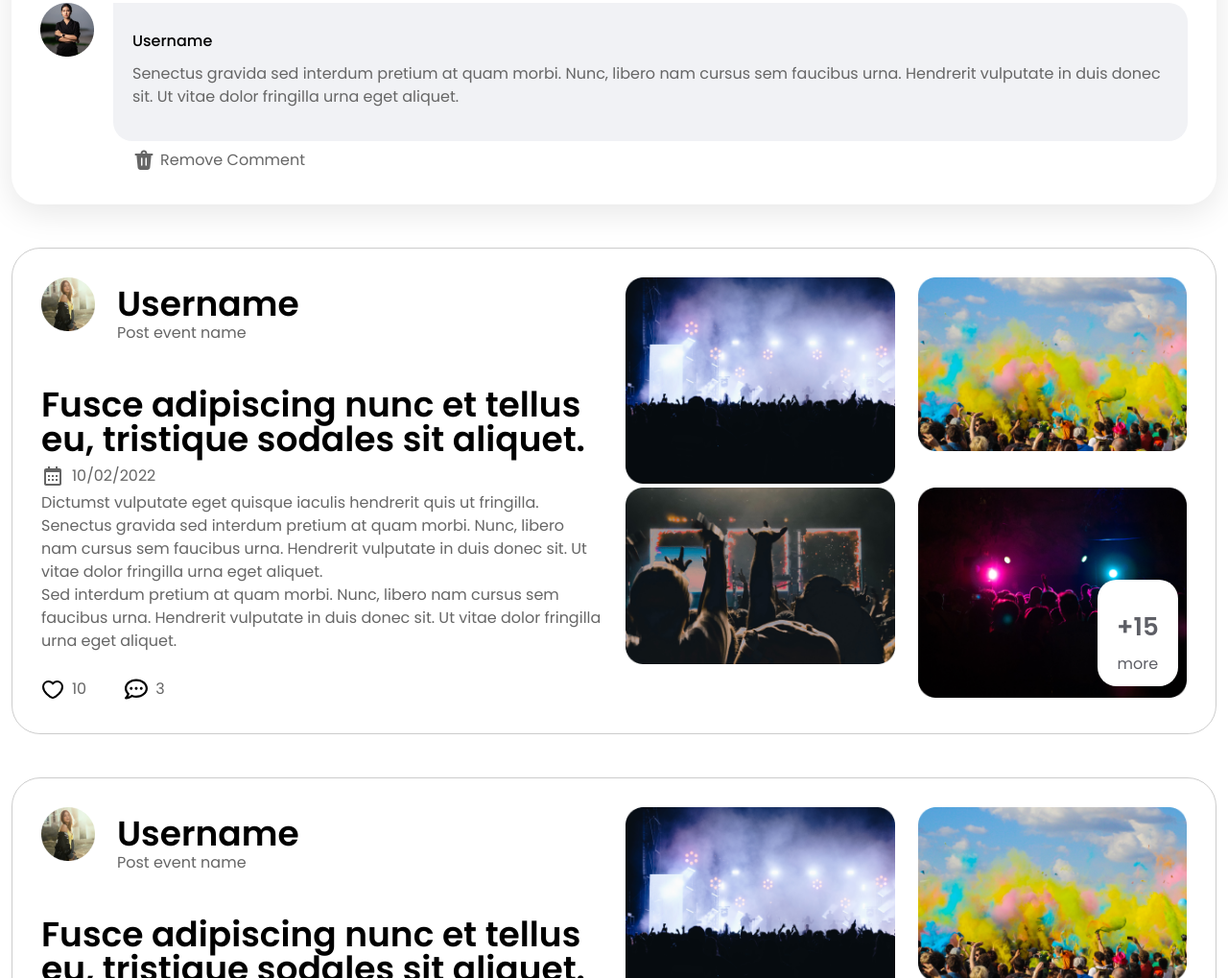
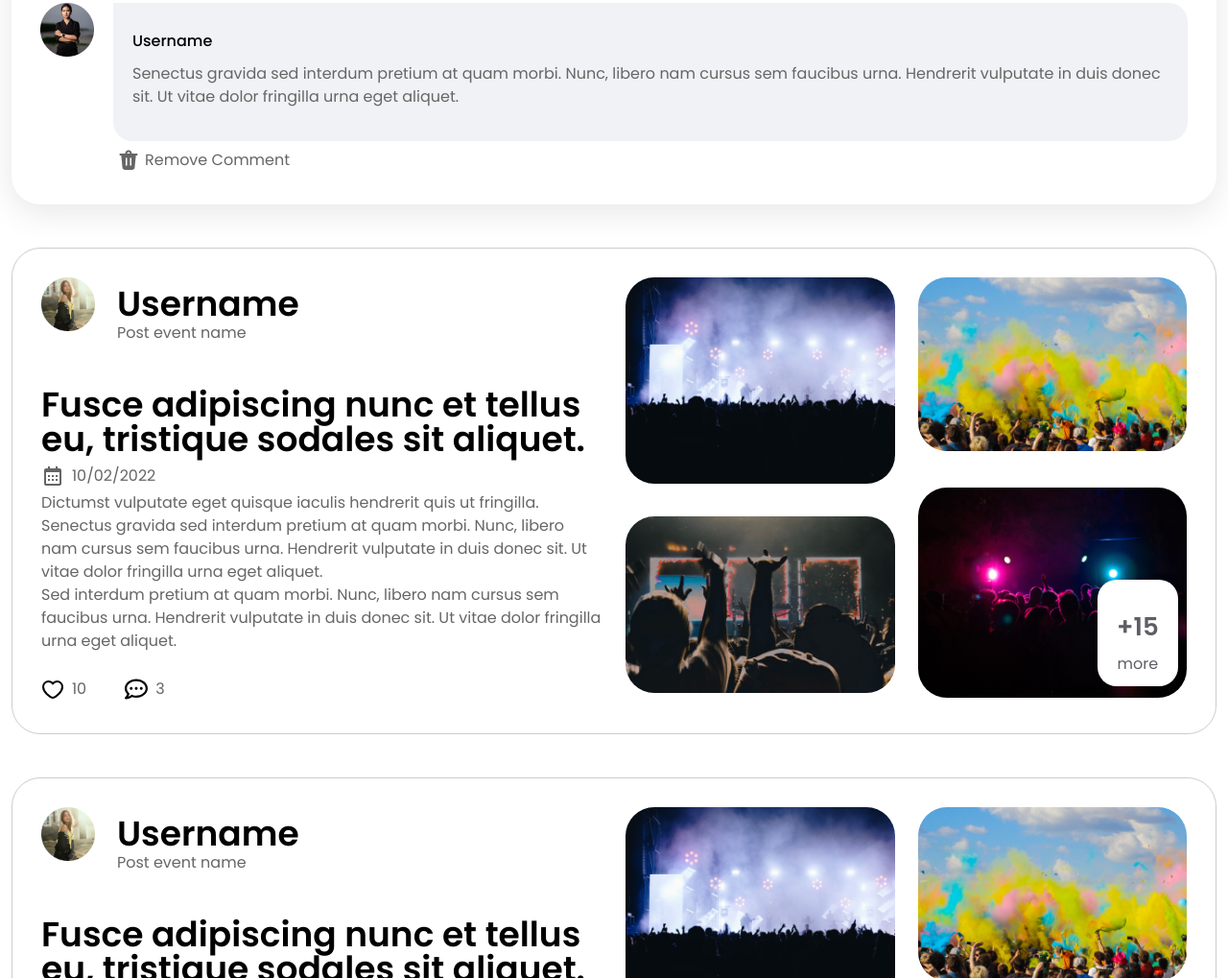
Before and after one commit to sonambishnoi550/feed, a plain HTML site: page index.html in a window 1280 px wide. Shown: the part 1781-2800 px from the top of the page at 96% size. Drawn offline with Linux system fonts and the light colour scheme.

Commit message:
add grid

```diff
--- a/assets/css/style.css
+++ b/assets/css/style.css
@@ -2,7 +2,7 @@
 * {
     padding: 0;
     margin: 0;
-    text-decoration: none !important;
+    text-decoration: none ;
     list-style-type: none;
     box-sizing: border-box;
 }
@@ -252,6 +252,44 @@ header {
 
 /*-----------------------ist section end------------------------ */
 /* ------------------------2nd section start---------------------- */
+.post1{
+    grid-column: 1/2;
+    grid-row: 1/2;
+    border-radius: 30px;
+    overflow:hidden;
+}
+.post2 {
+    grid-column: 2/3;
+    grid-row: 1/2;
+    border-radius: 30px;
+    overflow: hidden;
+}
+.post3 {
+    grid-column: 1/2;
+    grid-row: 2/3;
+    border-radius: 30px;
+    overflow: hidden;
+}
+.post4 {
+    grid-column: 2/3;
+    grid-row: 2/3;
+    border-radius: 30px;
+    overflow: hidden;
+}
+.post{
+    transition: all .3ms linear;
+}
+.post:hover{
+    scale: 1.1;
+}
+.photo{
+    display: grid;
+    grid-template-columns: auto;
+    grid-template-rows: auto;
+    gap: 15px;
+}
+
+
 .line-1 {
     width: 166px;
     background: #2C49FE;
@@ -457,12 +495,15 @@ header {
     margin-top: 47px;
 }
 
-.ml-96 {
-    margin-left: 96px;
+.ml-80 {
+    margin-left: 80px;
 }
 
 .mt-8 {
     margin-top: 8px;
+}
+.mt-30{
+    margin-top: 30px;
 }
 
 .Remove {
@@ -700,6 +741,7 @@ footer ul li:not(:first-child) a {
         padding-right: 12px;
     }
 
+
 }
 
 @media(max-width:768px) {
@@ -707,4 +749,7 @@ footer ul li:not(:first-child) a {
         flex-direction: column;
 
     }
+        .heroimage {
+            width: 100%;
+        }
 }
--- a/index.html
+++ b/index.html
@@ -42,7 +42,7 @@
         <div class="container">
             <div class="row justify-content-between">
                 <div class=" col-12 col-lg-4">
-                    <img src="assets/images/istimage.png" alt="ist" class=" w-100 ">
+                    <img src="assets/images/istimage.png" alt="ist" class="heroimage">
                 </div>
                 <div class=" col-12 col-lg-7">
                     <p class="user">Home > Username</p>
@@ -173,24 +173,27 @@
                         </div>
                     </div>
                     <div class=" col-12 col-lg-6">
+                        <div class="photo">
                         <div class="row  ">
+
                                 <div class="col-12 col-lg-6 ">
-                                <img src="assets/images/profileimage1.png" alt="profile1" class="w-100">
+                                    <img src="assets/images/postimage1.png" alt="profile1" class=" post1 post  w-100">
                                 </div>
                                 <div class="col-12 col-lg-6 ">
-                                <img src="assets/images/profileimage2.png" alt="profile2" class="w-100">
+                                    <img src="assets/images/postimage2.png" alt="profile2" class=" post2 post  w-100">
                                 </div>
                                 <div class="col-12 col-lg-6 ">
-                                <img src="assets/images/profileimage3.png" alt="profile3" class="w-100">
+                                    <img src="assets/images/postimage3.png" alt="profile3" class=" post3 post mt-30 w-100">
                                 </div>
                                 <div class="col-12 col-lg-6 position-relative ">
-                                <img src="assets/images/profileimage4.png" alt="profile4" class="w-100">
+                                    <img src="assets/images/postimage4.png" alt="profile4" class=" post4 post w-100">
                                     <div class="imagebox1 ">
                                         <div class="flex-column">
                                             <a href="#">
                                                 <p class="number pt-11"> +15</p>
                                                 <p class="more">more</p>
                                             </a>
+                                        </div>
                                     </div>
                                 </div>
                             </div>
@@ -223,7 +226,7 @@
                     </div>
                 </div>
                 <div class="d-flex mt-8 ">
-                    <span class="ml-96"><svg width="24" height="24" viewBox="0 0 24 24" fill="none"
+                    <span class="ml-80"><svg width="24" height="24" viewBox="0 0 24 24" fill="none"
                             xmlns="http://www.w3.org/2000/svg">
                             <g opacity="0.6">
                                 <path
@@ -244,7 +247,7 @@
                     </div>
                 </div>
                 <div class="d-flex mt-8 ">
-                    <span class="ml-96"><svg width="24" height="24" viewBox="0 0 24 24" fill="none"
+                    <span class="ml-80"><svg width="24" height="24" viewBox="0 0 24 24" fill="none"
                             xmlns="http://www.w3.org/2000/svg">
                             <g opacity="0.6">
                                 <path
@@ -269,7 +272,7 @@
                     </div>
                 </div>
                 <div class="d-flex mt-8 ">
-                    <span class="ml-96"><svg width="24" height="24" viewBox="0 0 24 24" fill="none"
+                    <span class="ml-80"><svg width="24" height="24" viewBox="0 0 24 24" fill="none"
                             xmlns="http://www.w3.org/2000/svg">
                             <g opacity="0.6">
                                 <path
@@ -354,24 +357,27 @@
                         </div>
                     </div>
                     <div class=" col-12 col-lg-6">
+                        <div class="photo">
                             <div class="row  ">
+
                                 <div class="col-12 col-lg-6 ">
-                                <img src="assets/images/profileimage1.png" alt="profile1" class="w-100">
+                                    <img src="assets/images/postimage1.png" alt="profile1" class=" post1 post  w-100">
                                 </div>
                                 <div class="col-12 col-lg-6 ">
-                                <img src="assets/images/profileimage2.png" alt="profile2" class="w-100">
+                                    <img src="assets/images/postimage2.png" alt="profile2" class=" post2 post  w-100">
                                 </div>
                                 <div class="col-12 col-lg-6 ">
-                                <img src="assets/images/profileimage3.png" alt="profile3" class="w-100">
+                                    <img src="assets/images/postimage3.png" alt="profile3" class=" post3 post mt-30 w-100">
                                 </div>
                                 <div class="col-12 col-lg-6 position-relative ">
-                                <img src="assets/images/profileimage4.png" alt="profile4" class="w-100">
-                                <div class="imagebox1">
+                                    <img src="assets/images/postimage4.png" alt="profile4" class=" post4 post w-100">
+                                    <div class="imagebox1 ">
                                         <div class="flex-column">
                                             <a href="#">
                                                 <p class="number pt-11"> +15</p>
                                                 <p class="more">more</p>
                                             </a>
+                                        </div>
                                     </div>
                                 </div>
                             </div>
@@ -445,24 +451,27 @@
                         </div>
                     </div>
                     <div class=" col-12 col-lg-6">
+                        <div class="photo">
                             <div class="row  ">
+
                                 <div class="col-12 col-lg-6 ">
-                                <img src="assets/images/profileimage1.png" alt="profile1" class="w-100">
+                                    <img src="assets/images/postimage1.png" alt="profile1" class=" post1 post  w-100">
                                 </div>
                                 <div class="col-12 col-lg-6 ">
-                                <img src="assets/images/profileimage2.png" alt="profile2" class="w-100">
+                                    <img src="assets/images/postimage2.png" alt="profile2" class=" post2 post  w-100">
                                 </div>
                                 <div class="col-12 col-lg-6 ">
-                                <img src="assets/images/profileimage3.png" alt="profile3" class="w-100">
+                                    <img src="assets/images/postimage3.png" alt="profile3" class=" post3 post mt-30 w-100">
                                 </div>
                                 <div class="col-12 col-lg-6 position-relative ">
-                                <img src="assets/images/profileimage4.png" alt="profile4" class="w-100">
-                                <div class="imagebox1">
+                                    <img src="assets/images/postimage4.png" alt="profile4" class=" post4 post w-100">
+                                    <div class="imagebox1 ">
                                         <div class="flex-column">
                                             <a href="#">
                                                 <p class="number pt-11"> +15</p>
                                                 <p class="more">more</p>
                                             </a>
+                                        </div>
                                     </div>
                                 </div>
                             </div>
@@ -536,24 +545,27 @@
                         </div>
                     </div>
                     <div class=" col-12 col-lg-6">
+                        <div class="photo">
                             <div class="row  ">
+
                                 <div class="col-12 col-lg-6 ">
-                                <img src="assets/images/profileimage1.png" alt="profile1" class="w-100">
+                                    <img src="assets/images/postimage1.png" alt="profile1" class=" post1 post  w-100">
                                 </div>
                                 <div class="col-12 col-lg-6 ">
-                                <img src="assets/images/profileimage2.png" alt="profile2" class="w-100">
+                                    <img src="assets/images/postimage2.png" alt="profile2" class=" post2 post  w-100">
                                 </div>
                                 <div class="col-12 col-lg-6 ">
-                                <img src="assets/images/profileimage3.png" alt="profile3" class="w-100">
+                                    <img src="assets/images/postimage3.png" alt="profile3" class=" post3 post mt-30 w-100">
                                 </div>
                                 <div class="col-12 col-lg-6 position-relative ">
-                                <img src="assets/images/profileimage4.png" alt="profile4" class="w-100">
-                                <div class="imagebox1">
+                                    <img src="assets/images/postimage4.png" alt="profile4" class=" post4 post w-100">
+                                    <div class="imagebox1 ">
                                         <div class="flex-column">
                                             <a href="#">
                                                 <p class="number pt-11"> +15</p>
                                                 <p class="more">more</p>
                                             </a>
+                                        </div>
                                     </div>
                                 </div>
                             </div>
@@ -627,24 +639,27 @@
                         </div>
                     </div>
                 <div class=" col-12 col-lg-6">
+                    <div class="photo">
                         <div class="row  ">
+
                             <div class="col-12 col-lg-6 ">
-                                <img src="assets/images/profileimage1.png" alt="profile1" class="w-100">
+                                <img src="assets/images/postimage1.png" alt="profile1" class=" post1 post  w-100">
                             </div>
                             <div class="col-12 col-lg-6 ">
-                                <img src="assets/images/profileimage2.png" alt="profile2" class="w-100">
+                                <img src="assets/images/postimage2.png" alt="profile2" class=" post2 post  w-100">
                             </div>
                             <div class="col-12 col-lg-6 ">
-                                <img src="assets/images/profileimage3.png" alt="profile3" class="w-100">
+                                <img src="assets/images/postimage3.png" alt="profile3" class=" post3 post mt-30 w-100">
                             </div>
                             <div class="col-12 col-lg-6 position-relative ">
-                                <img src="assets/images/profileimage4.png" alt="profile4" class="w-100">
-                                <div class="imagebox1">
+                                <img src="assets/images/postimage4.png" alt="profile4" class=" post4 post w-100">
+                                <div class="imagebox1 ">
                                     <div class="flex-column">
                                         <a href="#">
                                             <p class="number pt-11"> +15</p>
                                             <p class="more">more</p>
                                         </a>
+                                    </div>
                                 </div>
                             </div>
                         </div>
@@ -718,24 +733,27 @@
                         </div>
                     </div>
                     <div class=" col-12 col-lg-6">
+                        <div class="photo">
                             <div class="row  ">
+
                                 <div class="col-12 col-lg-6 ">
-                                <img src="assets/images/profileimage1.png" alt="profile1" class="w-100">
+                                    <img src="assets/images/postimage1.png" alt="profile1" class=" post1 post  w-100">
                                 </div>
                                 <div class="col-12 col-lg-6 ">
-                                <img src="assets/images/profileimage2.png" alt="profile2" class="w-100">
+                                    <img src="assets/images/postimage2.png" alt="profile2" class=" post2 post  w-100">
                                 </div>
                                 <div class="col-12 col-lg-6 ">
-                                <img src="assets/images/profileimage3.png" alt="profile3" class="w-100">
+                                    <img src="assets/images/postimage3.png" alt="profile3" class=" post3 post mt-30 w-100">
                                 </div>
                                 <div class="col-12 col-lg-6 position-relative ">
-                                <img src="assets/images/profileimage4.png" alt="profile4" class="w-100">
-                                <div class="imagebox1">
+                                    <img src="assets/images/postimage4.png" alt="profile4" class=" post4 post w-100">
+                                    <div class="imagebox1 ">
                                         <div class="flex-column">
                                             <a href="#">
                                                 <p class="number pt-11"> +15</p>
                                                 <p class="more">more</p>
                                             </a>
+                                        </div>
                                     </div>
                                 </div>
                             </div>
```
Also changed, not shown: assets/images/postimage1.png (added), assets/images/postimage2.png (added), assets/images/postimage3.png (added), assets/images/postimage4.png (added), assets/images/profileimage1.png (deleted), assets/images/profileimage2.png (deleted), assets/images/profileimage3.png (deleted), assets/images/profileimage4.png (deleted). Lines whose indentation alone changed are shown as unchanged.
